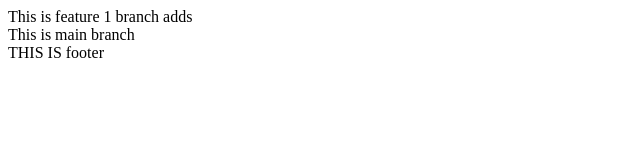
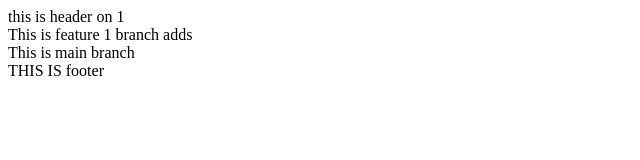
Before and after one commit to ChaudharyAkif/branch-partice-, a plain HTML site: page index.html in a window 1280 px wide. Shown: the whole page, without its empty margins (0-640 px from the left). Drawn offline with Linux system fonts and the light colour scheme.

Commit message:
feature1

```diff
--- a/index.html
+++ b/index.html
@@ -6,7 +6,7 @@
     <title>Document</title>
   </head>
   <body>
-    <header></header>
+    <header> this is header on 1</header>
     <nav> This is feature 1 branch adds</nav>
     <main>This is main branch</main>
     <footer>THIS IS footer</footer>
```
